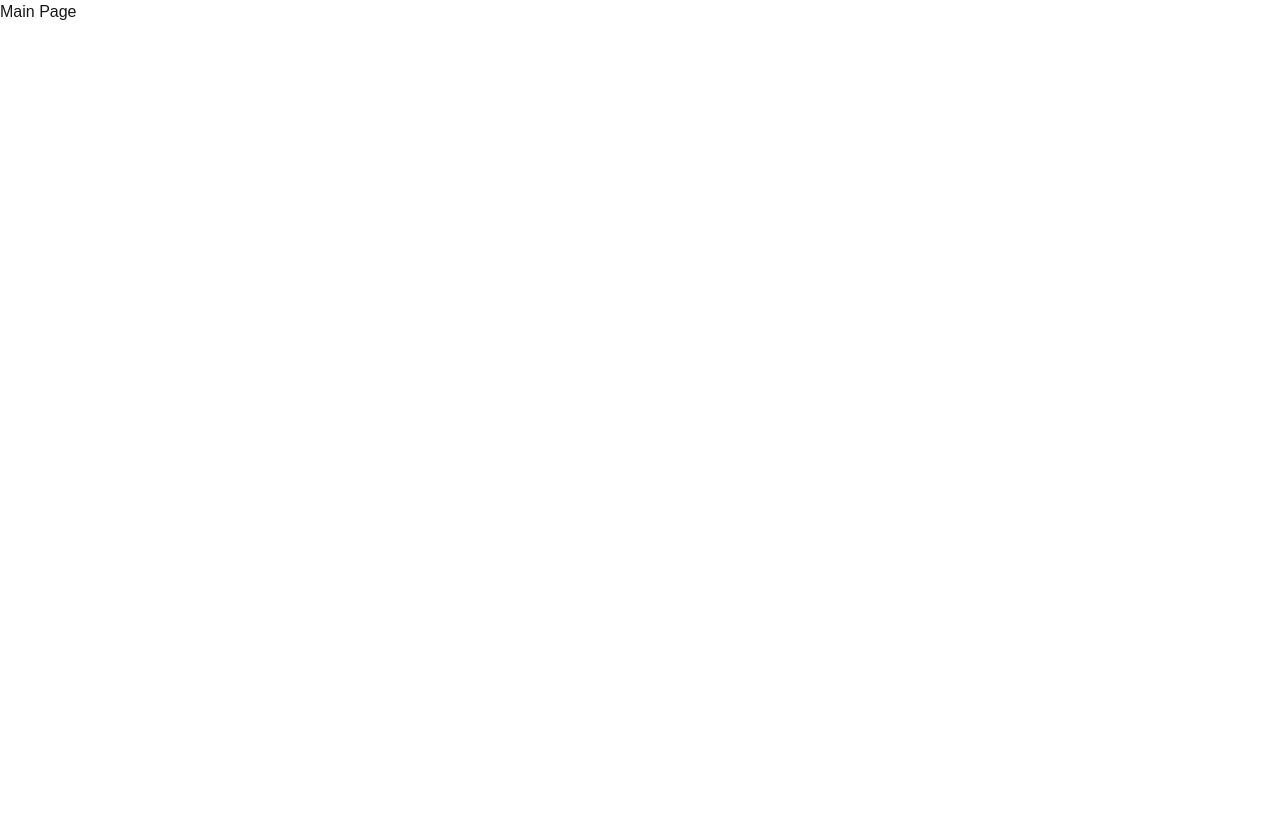
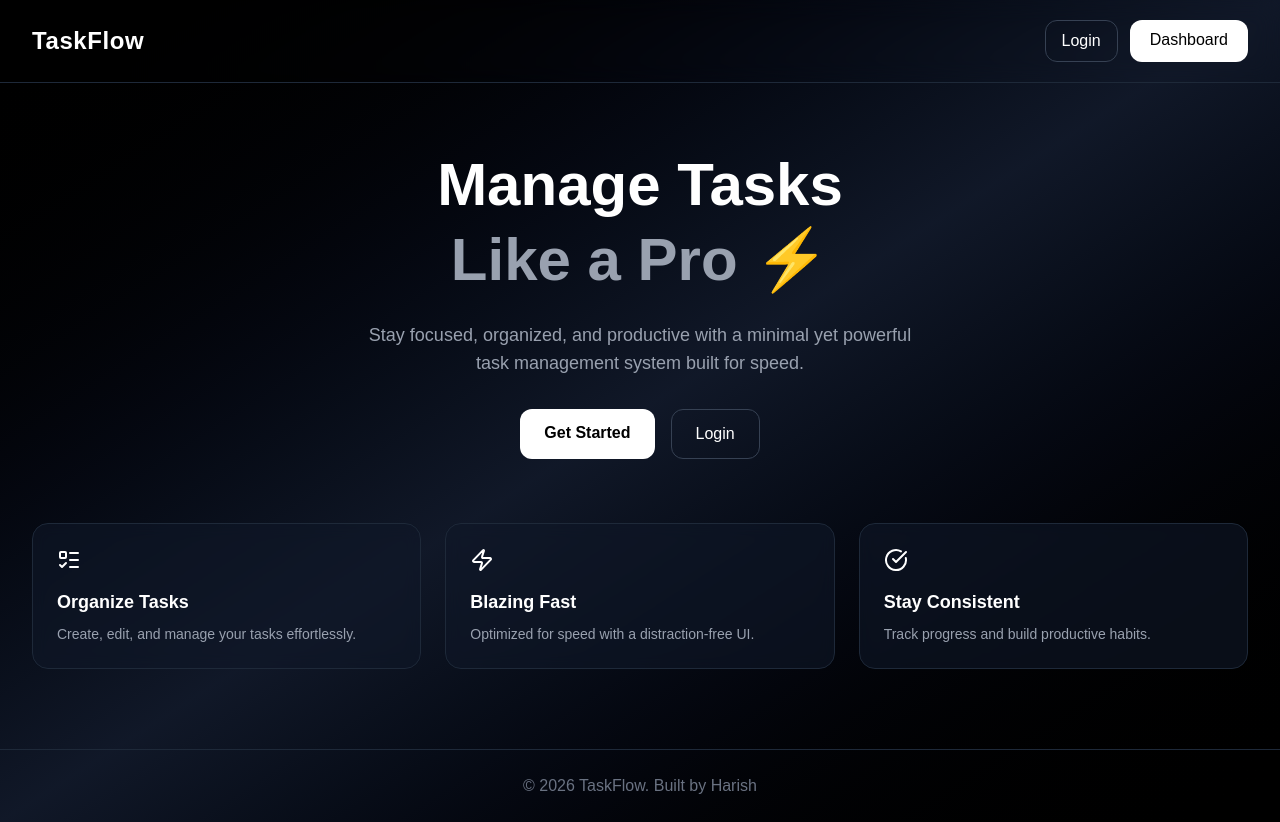
Before and after one commit to harishnigam21/TMS2026, a Next.js app in the folder frontend/: page / in a window 1280 px wide. Before the commit this address had no page. Before the commit the page ends 800 px from the top, so only its background shows below. Built offline with nearby package versions, Linux system fonts and the light colour scheme.

Commit message:
added some animations, styling and created Home page for intro and to navigate at login or dashboard

```diff
--- a/frontend/package.json
+++ b/frontend/package.json
@@ -11,6 +11,8 @@
   "dependencies": {
     "@reduxjs/toolkit": "^2.11.2",
     "date-fns": "^4.1.0",
+    "framer-motion": "^12.38.0",
+    "lucide-react": "^0.577.0",
     "next": "16.1.6",
     "react": "19.2.3",
     "react-dom": "19.2.3",
--- a/frontend/src/app/dashboard/page.tsx
+++ b/frontend/src/app/dashboard/page.tsx
@@ -15,8 +15,9 @@ import TaskCard from "./Task";
 import { FaCaretLeft, FaCaretRight } from "react-icons/fa6";
 import { useSearchParams, useRouter } from "next/navigation";
 import { IoMdAdd } from "react-icons/io";
-import { FaSearch } from "react-icons/fa";
 import { IoMdLogOut } from "react-icons/io";
+import { IoHome } from "react-icons/io5";
+import { CiSearch } from "react-icons/ci";
 
 export default function Dashboard() {
   const tasks = useSelector((state: RootState) => state.task.tasks);
@@ -179,7 +180,14 @@ export default function Dashboard() {
     });
   };
   return (
-    <section className="max-w-4xl mx-auto p-8">
+    <section className="max-w-screen min-h-screen bg-linear-to-br from-gray-900 via-black to-gray-900 text-white box-border">
+      <article className="max-w-4xl p-8 m-auto">
+        <div className="flex justify-center-safe">
+          <IoHome
+            className="text-5xl text-amber-900 cursor-pointer"
+            onClick={() => router.push("/")}
+          />
+        </div>
         <h1 className="text-3xl font-bold mb-6 text-center">Task Dashboard</h1>
         <div className="absolute top-2 right-2 cursor-pointer">
           {logoutLoading ? (
@@ -207,7 +215,7 @@ export default function Dashboard() {
                 }
               }}
             >
-            <FaSearch className="text-3xl" />
+              <CiSearch className="text-3xl" />
             </button>
             <input
               type="search"
@@ -252,7 +260,7 @@ export default function Dashboard() {
 
         <div className="flex flex-wrap gap-4 items-center mb-8 mt-4">
           <button
-          className={`py-1 px-3 text-sm rounded-full hover:scale-105 transition-all ${filter == "complete" ? "bg-green-500 text-black font-bold" : "bg-gray-500 text-black font-bold"} cursor-pointer`}
+            className={`py-1 px-3 text-sm rounded-full hover:scale-105 transition-all ${filter == "complete" ? "bg-green-500 text-black font-bold" : "bg-white text-black font-bold"} cursor-pointer`}
             onClick={() => {
               setFilter("complete");
               handleFilterChange("true");
@@ -261,7 +269,7 @@ export default function Dashboard() {
             Complete
           </button>
           <button
-          className={`py-1 px-3 text-sm rounded-full hover:scale-105 transition-all ${filter == "incomplete" ? "bg-green-500 text-black font-bold" : "bg-gray-500 text-black font-bold"} cursor-pointer`}
+            className={`py-1 px-3 text-sm rounded-full hover:scale-105 transition-all ${filter == "incomplete" ? "bg-green-500 text-black font-bold" : "bg-white text-black font-bold"} cursor-pointer`}
             onClick={() => {
               setFilter("incomplete");
               handleFilterChange("false");
@@ -334,6 +342,7 @@ export default function Dashboard() {
             </div>
           )}
         </div>
+      </article>
     </section>
   );
 }
--- a/frontend/src/app/globals.css
+++ b/frontend/src/app/globals.css
@@ -41,3 +41,19 @@ body {
   width: 0;
   height: 0;
 }
+
+/* Fix autofill background */
+input:-webkit-autofill,
+input:-webkit-autofill:hover,
+input:-webkit-autofill:focus,
+textarea:-webkit-autofill,
+select:-webkit-autofill {
+  -webkit-box-shadow: 0 0 0px 1000px #111827 inset !important;
+  -webkit-text-fill-color: #ffffff !important;
+  transition: background-color 5000s ease-in-out 0s;
+  border: 1px solid #374151;
+}
+input,
+textarea {
+  caret-color: #ffffff;
+}
--- a/frontend/src/app/layout.tsx
+++ b/frontend/src/app/layout.tsx
@@ -26,7 +26,7 @@ export default function RootLayout({
   return (
     <html lang="en">
       <body
-        className={`${geistSans.variable} ${geistMono.variable} antialiased`}
+        className={`${geistSans.variable} ${geistMono.variable} antialiased `}
       >
         <ReduxProvider>{children}</ReduxProvider>
         <Toaster position="top-center" />
--- a/frontend/src/app/page.tsx
+++ b/frontend/src/app/page.tsx
@@ -1,12 +1,111 @@
 "use client";
 
-import { useRouter } from "next/navigation";
-import { useEffect } from "react";
+import { motion } from "framer-motion";
+import { CheckCircle, ListTodo, Zap } from "lucide-react";
 
 export default function Home() {
-  const router = useRouter();
-  useEffect(() => {
-    router.push("/dashboard");
-  }, [router]);
-  return <div>Main Page</div>;
+  return (
+    <div className="min-h-screen bg-linear-to-br from-black via-gray-900 to-black text-white flex flex-col">
+      {/* Navbar */}
+      <header className="flex justify-between items-center px-8 py-5 border-b border-gray-800 backdrop-blur-md">
+        <h1 className="text-2xl font-bold tracking-wide">TaskFlow</h1>
+        <div className="flex gap-3">
+          <a
+            href="/login"
+            className="px-4 py-2 rounded-xl border border-gray-700 hover:bg-gray-800 transition"
+          >
+            Login
+          </a>
+          <a
+            href="/dashboard"
+            className="px-5 py-2 rounded-xl bg-white text-black font-medium hover:opacity-90 transition"
+          >
+            Dashboard
+          </a>
+        </div>
+      </header>
+
+      {/* Hero Section */}
+      <section className="flex flex-col items-center justify-center text-center flex-1 px-6 py-16">
+        <motion.h2
+          initial={{ opacity: 0, y: 30 }}
+          animate={{ opacity: 1, y: 0 }}
+          transition={{ duration: 0.6 }}
+          className="text-4xl md:text-6xl font-bold mb-6 leading-tight"
+        >
+          Manage Tasks
+          <br />
+          <span className="text-gray-400">Like a Pro ⚡</span>
+        </motion.h2>
+
+        <motion.p
+          initial={{ opacity: 0, y: 20 }}
+          animate={{ opacity: 1, y: 0 }}
+          transition={{ delay: 0.2 }}
+          className="text-gray-400 max-w-xl mb-8 text-lg"
+        >
+          Stay focused, organized, and productive with a minimal yet powerful
+          task management system built for speed.
+        </motion.p>
+
+        <motion.div
+          initial={{ opacity: 0, y: 20 }}
+          animate={{ opacity: 1, y: 0 }}
+          transition={{ delay: 0.3 }}
+          className="flex gap-4"
+        >
+          <a
+            href="/dashboard"
+            className="px-6 py-3 rounded-xl bg-white text-black font-semibold hover:scale-105 transition"
+          >
+            Get Started
+          </a>
+          <a
+            href="/login"
+            className="px-6 py-3 rounded-xl border border-gray-700 hover:bg-gray-800 transition"
+          >
+            Login
+          </a>
+        </motion.div>
+      </section>
+
+      {/* Features */}
+      <section className="grid md:grid-cols-3 gap-6 px-8 pb-20">
+        {[
+          {
+            icon: <ListTodo />,
+            title: "Organize Tasks",
+            desc: "Create, edit, and manage your tasks effortlessly.",
+          },
+          {
+            icon: <Zap />,
+            title: "Blazing Fast",
+            desc: "Optimized for speed with a distraction-free UI.",
+          },
+          {
+            icon: <CheckCircle />,
+            title: "Stay Consistent",
+            desc: "Track progress and build productive habits.",
+          },
+        ].map((item, i) => (
+          <motion.div
+            key={i}
+            initial={{ opacity: 0, y: 30 }}
+            whileInView={{ opacity: 1, y: 0 }}
+            transition={{ delay: i * 0.2 }}
+            className="rounded-2xl border border-gray-800 bg-gray-900/60 backdrop-blur p-6 hover:scale-105 transition"
+          >
+            <div className="mb-4 text-white">{item.icon}</div>
+            <h3 className="text-lg font-semibold mb-2">{item.title}</h3>
+            <p className="text-gray-400 text-sm">{item.desc}</p>
+          </motion.div>
+        ))}
+      </section>
+
+      {/* Footer */}
+      <footer className="text-center text-gray-500 py-6 border-t border-gray-800">
+        © {new Date().getFullYear()} TaskFlow. Built by Harish
+      </footer>
+    </div>
+  );
 }
--- a/frontend/src/app/register/page.tsx
+++ b/frontend/src/app/register/page.tsx
@@ -5,6 +5,7 @@ import { useRouter } from "next/navigation";
 import useApi from "@/hooks/useApi";
 import toast from "react-hot-toast";
 import { Data } from "@/types/data";
+import { IoHome } from "react-icons/io5";
 
 export default function Register() {
   const { sendRequest, loading } = useApi();
@@ -24,7 +25,7 @@ export default function Register() {
     ).then((result) => {
       const data = result?.data as Data<string> | undefined;
       if (result && result.success) {
-        toast.success(data?.message || 'You have been registered Successfully')
+        toast.success(data?.message || "You have been registered Successfully");
         setEmail("");
         setPassword("");
         setName("");
@@ -46,14 +47,16 @@ export default function Register() {
       }
     });
   };
-
   return (
-    <div className="min-h-screen flex items-center justify-center bg-linear-to-br from-indigo-500 via-purple-500 to-pink-500">
-      <div className="w-95 p-8 rounded-2xl backdrop-blur-xl bg-white/10 border border-white/20 shadow-xl">
+    <div className="min-h-screen bg-linear-to-br from-black via-gray-900 to-black text-white flex justify-center-safe items-center-safe">
+      <IoHome
+        className="text-4xl text-amber-900 cursor-pointer absolute top-2 left-2"
+        onClick={() => router.push("/")}
+      />
+      <div className="w-95 p-8 rounded-2xl backdrop-blur-sm border border-white/20 shadow-xl">
         <h1 className="text-3xl font-semibold text-white text-center mb-6">
           Welcome !
         </h1>
-
         <div className="flex flex-col gap-4">
           <input
             placeholder="Name"
@@ -61,7 +64,7 @@ export default function Register() {
               setName(e.target.value);
               setErrors((prev) => ({ ...prev, name: "" }));
             }}
-            className="px-4 py-3 rounded-lg bg-white/20 text-white placeholder-white/70 outline-none focus:ring-2 focus:ring-white/40"
+            className="px-4 py-3 rounded-lg bg-[#111827] text-white placeholder-white/70 outline-none focus:ring-2 focus:ring-white/40"
           />
           {errors["name"] && (
             <small className="text-red-500">{errors["name"]} !</small>
@@ -72,7 +75,7 @@ export default function Register() {
               setEmail(e.target.value);
               setErrors((prev) => ({ ...prev, email: "" }));
             }}
-            className="px-4 py-3 rounded-lg bg-white/20 text-white placeholder-white/70 outline-none focus:ring-2 focus:ring-white/40"
+            className="px-4 py-3 rounded-lg bg-[#111827] text-white placeholder-white/70 outline-none focus:ring-2 focus:ring-white/40"
           />
           {errors["email"] && (
             <small className="text-red-500">{errors["email"]} !</small>
@@ -84,7 +87,7 @@ export default function Register() {
               setPassword(e.target.value);
               setErrors((prev) => ({ ...prev, password: "" }));
             }}
-            className="px-4 py-3 rounded-lg bg-white/20 text-white placeholder-white/70 outline-none focus:ring-2 focus:ring-white/40"
+            className="px-4 py-3 rounded-lg bg-[#111827] text-white placeholder-white/70 outline-none focus:ring-2 focus:ring-white/40"
           />
           {errors["password"] && (
             <small className="text-red-500">{errors["password"]} !</small>
```
Also changed, not shown: frontend/src/app/login/page.tsx (+12 -8 lines), 1 other file (tests, documents, lock files or other folders). Lines whose indentation alone changed are shown as unchanged.
